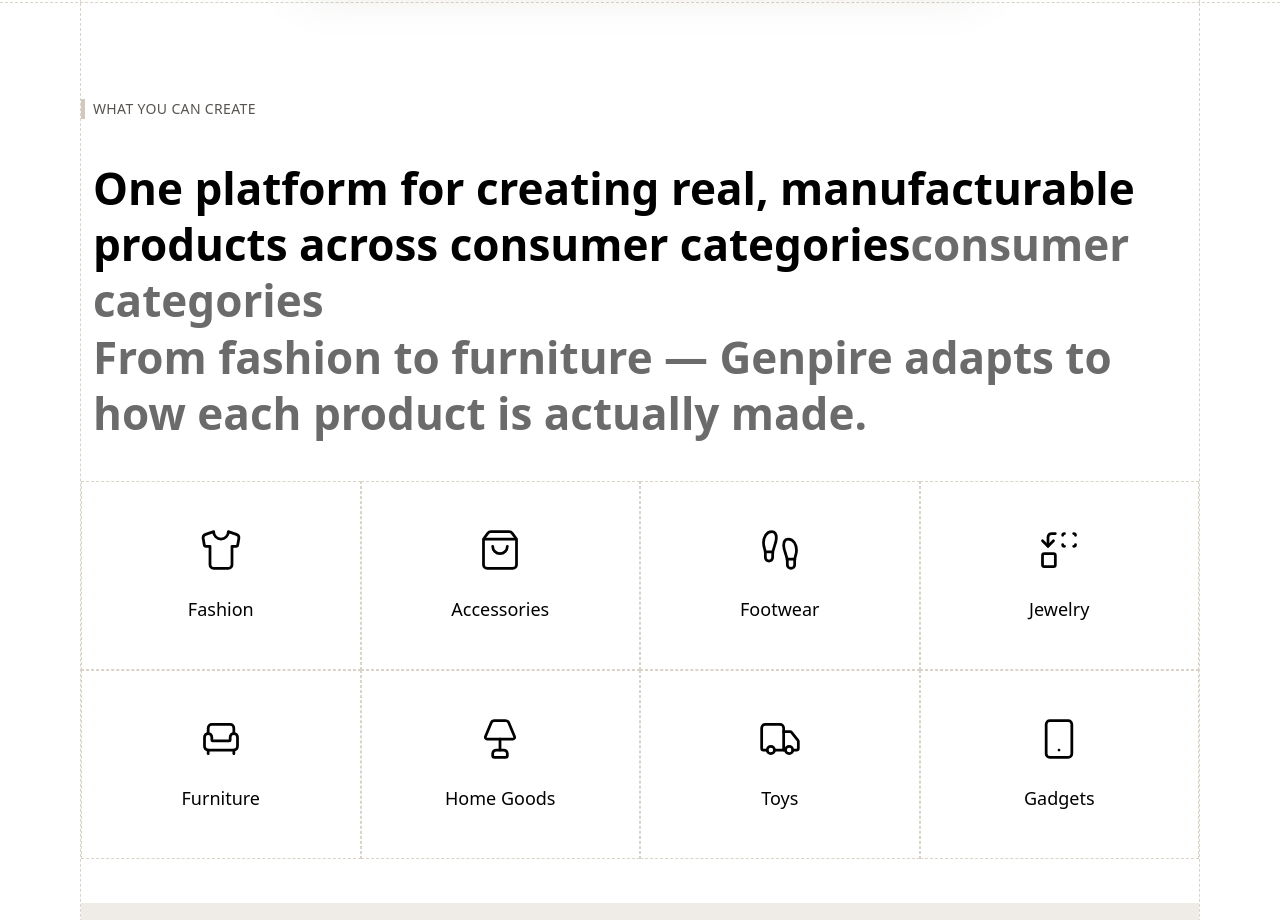
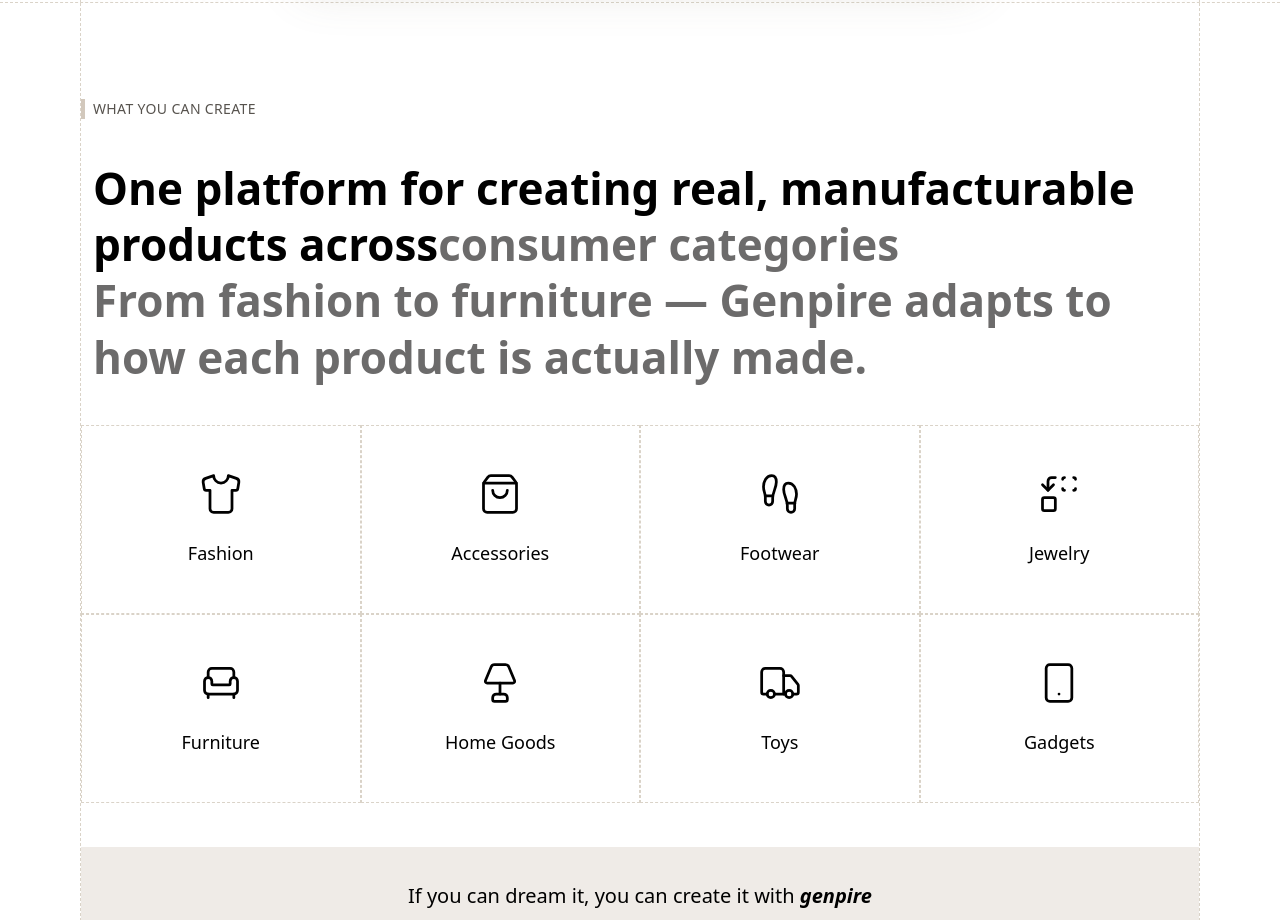
Before and after one commit to sajansajan1/get-genpire, a Next.js app: page / in a window 1280 px wide. Shown: the part 960-1880 px from the top of the page. Built offline with nearby package versions, Linux system fonts and the light colour scheme.

Commit message:
Update platform-section.tsx

```diff
--- a/components/home/platform-section.tsx
+++ b/components/home/platform-section.tsx
@@ -51,7 +51,7 @@ export function PlatformSection() {
                 className="pt-[28px] md:pt-[40px] text-[28px] md:text-[44px] font-bold leading-[1.28] ps-[12px]"
                 ref={sectionRef}
               >
-                One platform for creating real, manufacturable products across consumer categories
+                One platform for creating real, manufacturable products across
                 <motion.span className="text-[#AEADAD]" style={{ color: animatedColor }}>
                   consumer categories
                 </motion.span>
```
